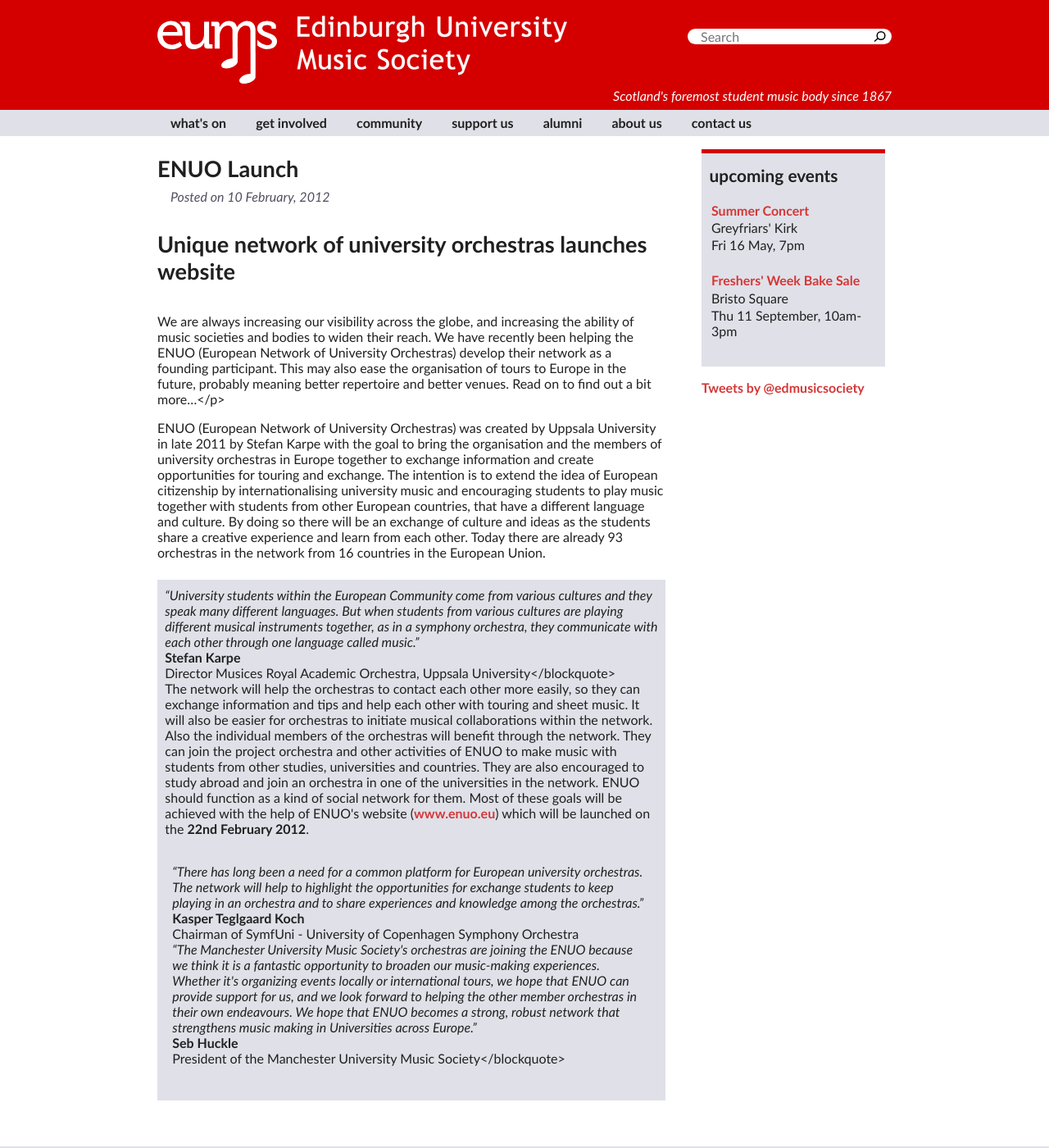
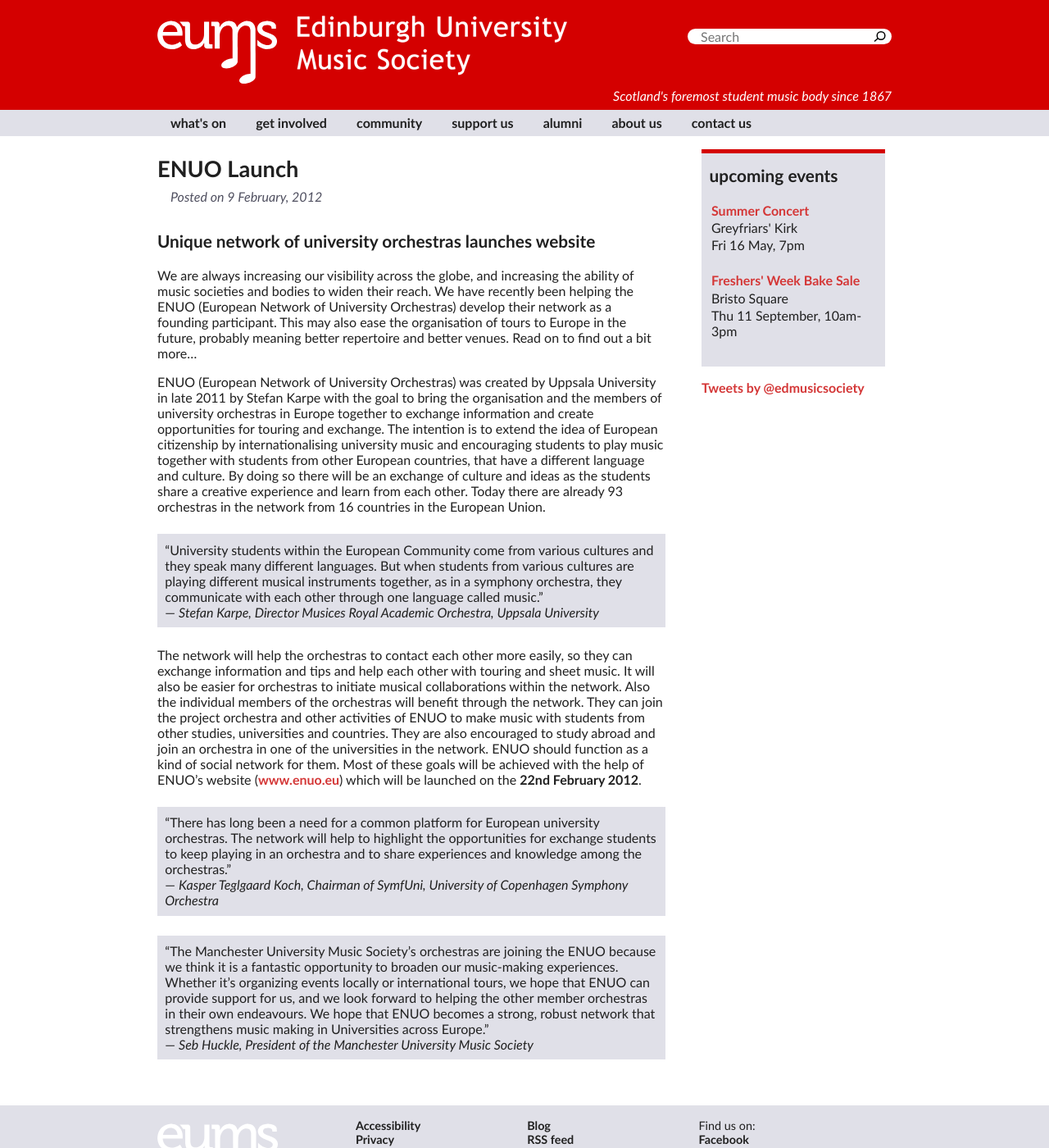
Before and after one commit to eums/website, a Jekyll site: the page built from _posts/2012-02-09-enuo-launch.markdown, in a window 1280 px wide and 1400 px high. Shown: the whole window at 82% size. Built offline with Jekyll 4.4.1, drawn with Linux system fonts in a browser that asks for light colours; comment, search, counter and statistics services are not loaded; some of the changed lines change nothing that is shown.

Commit message:
fix enuo launch post

```diff
--- a/_posts/2012-02-09-enuo-launch.markdown
+++ b/_posts/2012-02-09-enuo-launch.markdown
@@ -1,39 +1,38 @@
 ---
 layout: post
-status: publish
 published: true
 title: ENUO Launch
-author:
-  display_name: Web Manager
-  login: eums_website
-  email: web@eums.org.uk
-  url: http://www.eums.org.uk
-author_login: eums_website
-author_email: web@eums.org.uk
-author_url: http://www.eums.org.uk
-excerpt: Unique network of university orchestras launches website
 wordpress_id: 1574
-wordpress_url: http://eums.eusa.ed.ac.uk/?p=1574
-date: '2012-02-09 17:37:29 -0800'
-date_gmt: '2012-02-09 17:37:29 -0800'
-categories:
-- Society
-- EUMS In Depth
-- EUMS Across the Globe
-- Tour
-tags: []
-comments: []
 ---
-<h2>Unique network of university orchestras launches website</h2><br />
-We are always increasing our visibility across the globe, and increasing the ability of music societies and bodies to widen their reach. We have recently been helping the ENUO (European Network of University Orchestras) develop their network as a founding participant. This may also ease the organisation of tours to Europe in the future, probably meaning better repertoire and better venues. Read on to find out a bit more...</p>
-<p>ENUO (European Network of University Orchestras) was created by Uppsala University in late 2011 by Stefan Karpe with the goal to bring the organisation and the members of university orchestras in Europe together to exchange information and create opportunities for touring and exchange. The intention is to extend the idea of European citizenship by internationalising university music and encouraging students to play music together with students from other European countries, that have a different language and culture. By doing so there will be an exchange of culture and ideas as the students share a creative experience and learn from each other. Today there are already 93 orchestras in the network from 16 countries in the European Union.</p>
-<blockquote><p><em>&ldquo;University students within the European Community come from various cultures and they speak many different languages. But when students from various cultures are playing different musical instruments together, as in a symphony orchestra, they communicate with each other through one language called music.&rdquo;</em></p>
-<p><strong>Stefan Karpe</strong><br />
-Director Musices Royal Academic Orchestra, Uppsala University</blockquote><br />
-The network will help the orchestras to contact each other more easily, so they can exchange information and tips and help each other with touring and sheet music. It will also be easier for orchestras to initiate musical collaborations within the network. Also the individual members of the orchestras will benefit through the network. They can join the project orchestra and other activities of ENUO to make music with students from other studies, universities and countries. They are also encouraged to study abroad and join an orchestra in one of the universities in the network. ENUO should function as a kind of social network for them. Most of these goals will be achieved with the help of ENUO's website (<a title="ENUO Website" href="http://www.enuo.eu/" target="_blank">www.enuo.eu</a>) which will be launched on the <strong>22nd February 2012</strong>.</p>
-<blockquote><p><em>&ldquo;There has long been a need for a common platform for European university orchestras. The network will help to highlight the opportunities for exchange students to keep playing in an orchestra and to share experiences and knowledge among the orchestras.&rdquo;</em></p>
-<p><strong>Kasper Teglgaard Koch</strong><br />
-Chairman of SymfUni - University of Copenhagen Symphony Orchestra</p>
-<p><em>&ldquo;The Manchester University Music Society's orchestras are joining the ENUO because we think it is a fantastic opportunity to broaden our music-making experiences. Whether it's organizing events locally or international tours, we hope that ENUO can provide support for us, and we look forward to helping the other member orchestras in their own endeavours. We hope that ENUO becomes a strong, robust network that strengthens music making in Universities across Europe.&rdquo;</em></p>
-<p><strong>Seb Huckle</strong><br />
-President of the Manchester University Music Society</blockquote></p>
+
+### Unique network of university orchestras launches website
+
+We are always increasing our visibility across the globe, and increasing the ability of music societies and bodies to widen their reach. We have recently been helping the ENUO (European Network of University Orchestras) develop their network as a founding participant. This may also ease the organisation of tours to Europe in the future, probably meaning better repertoire and better venues. Read on to find out a bit more...
+
+ENUO (European Network of University Orchestras) was created by Uppsala University in late 2011 by Stefan Karpe with the goal to bring the organisation and the members of university orchestras in Europe together to exchange information and create opportunities for touring and exchange. The intention is to extend the idea of European citizenship by internationalising university music and encouraging students to play music together with students from other European countries, that have a different language and culture. By doing so there will be an exchange of culture and ideas as the students share a creative experience and learn from each other. Today there are already 93 orchestras in the network from 16 countries in the European Union.
+
+> "University students within the European Community come from various cultures
+> and they speak many different languages. But when students from various
+> cultures are playing different musical instruments together, as in a symphony
+> orchestra, they communicate with each other through one language called
+> music."<br>
+> &mdash; *Stefan Karpe, Director Musices Royal Academic Orchestra, Uppsala
+> University*
+
+The network will help the orchestras to contact each other more easily, so they can exchange information and tips and help each other with touring and sheet music. It will also be easier for orchestras to initiate musical collaborations within the network. Also the individual members of the orchestras will benefit through the network. They can join the project orchestra and other activities of ENUO to make music with students from other studies, universities and countries. They are also encouraged to study abroad and join an orchestra in one of the universities in the network. ENUO should function as a kind of social network for them. Most of these goals will be achieved with the help of ENUO's website (<a title="ENUO Website" href="http://www.enuo.eu/" target="_blank">www.enuo.eu</a>) which will be launched on the <strong>22nd February 2012</strong>.
+
+> "There has long been a need for a common platform for European university
+> orchestras. The network will help to highlight the opportunities for exchange
+> students to keep playing in an orchestra and to share experiences and
+> knowledge among the orchestras."<br>
+> &mdash; *Kasper Teglgaard Koch, Chairman of SymfUni, University of Copenhagen
+> Symphony Orchestra*
+
+> "The Manchester University Music Society's orchestras are joining the ENUO
+> because we think it is a fantastic opportunity to broaden our music-making
+> experiences. Whether it's organizing events locally or international tours,
+> we hope that ENUO can provide support for us, and we look forward to helping
+> the other member orchestras in their own endeavours. We hope that ENUO
+> becomes a strong, robust network that strengthens music making in
+> Universities across Europe."<br>
+> &mdash; *Seb Huckle, President of the Manchester University Music Society*
```
